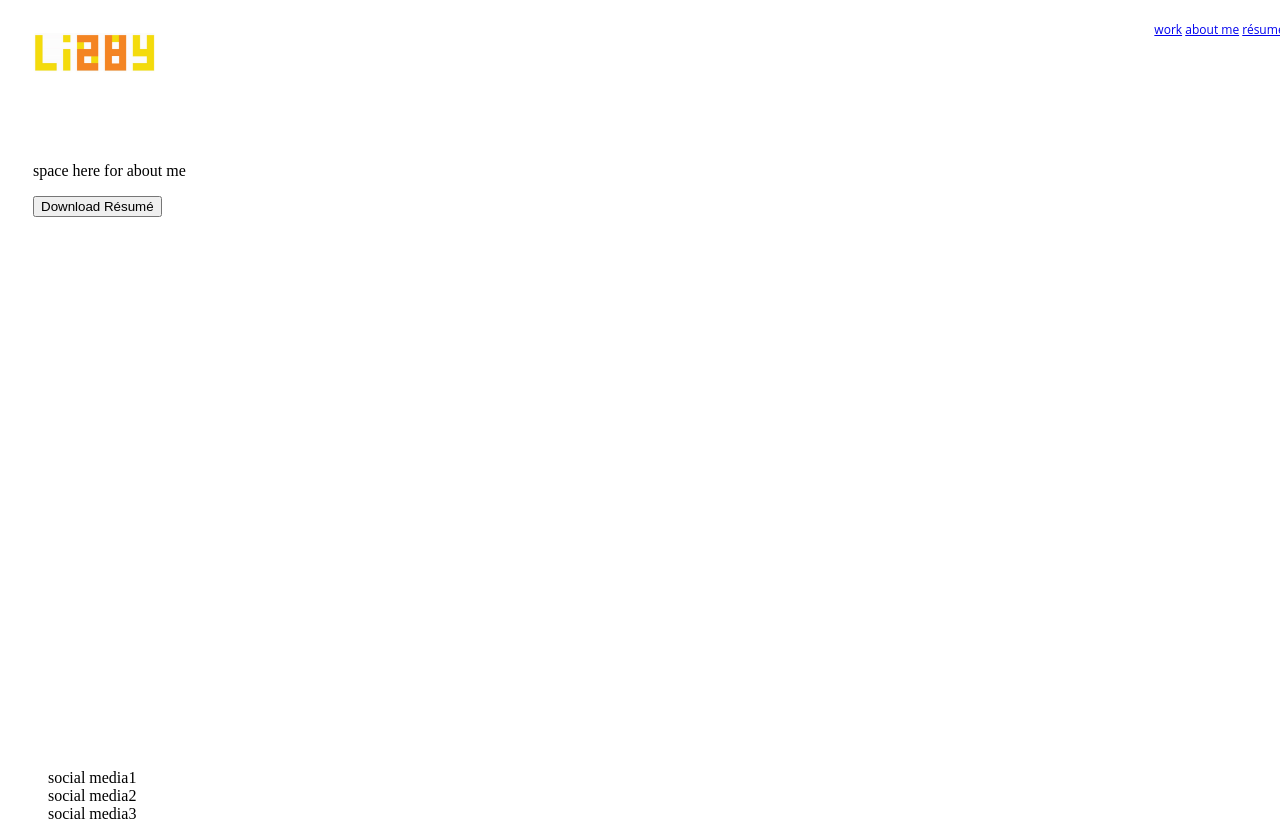
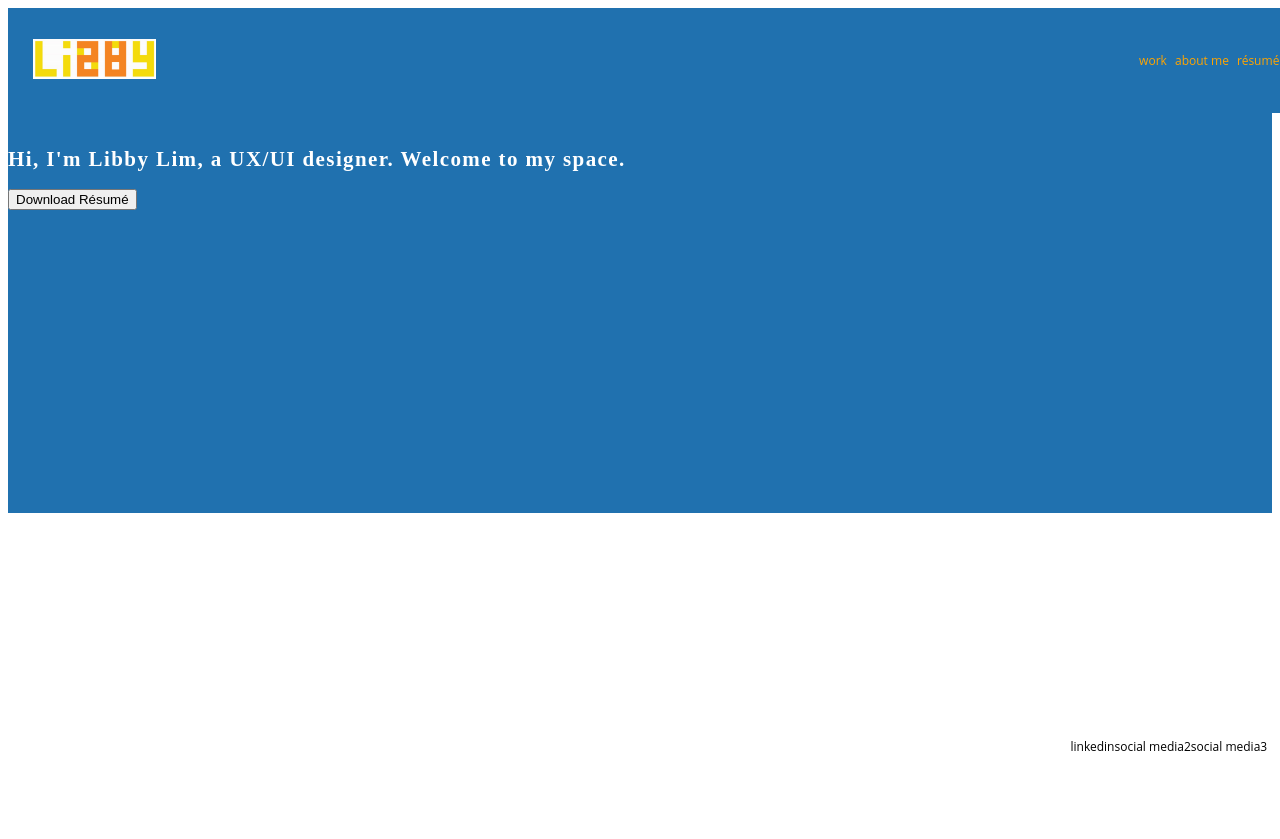
Before and after one commit to lililibsterr/UX_UI_HW_17, a plain HTML site: page index.html in a window 1280 px wide. After the commit the page ends 800 px from the top, so only its background shows below. Drawn offline with Linux system fonts and the light colour scheme.

Commit message:
Content and Footer
*Added blue background
*Font style of hero
*Footer block

```diff
--- a/css/style.css
+++ b/css/style.css
@@ -1,7 +1,12 @@
+/*header menu*/
 .navigation-head {
     width:100%;
+    height:80px;
     padding:1%;
     display:flex;
+    align-items: center;
+    position: relative;
+    background-color: #2071AF;
 }
 
 .logo {
@@ -10,23 +15,8 @@
 }
 
 .menu {
-    text-align: right;
-    width:100%;
-    justify-content: center;
-}
-
-.heroImg {
-    height:600px;
-    padding: 25px;
-}
-
-/* footer */
-.social-media {
-    padding: center;
-    list-style: none;
-}
-
-.menu {
+    position: absolute;
+    right:0;
     letter-spacing: 0em;
     font-family: Open Sans;
     font-weight: 400;
@@ -34,5 +24,48 @@
     font-size: 12px;
     /* letter-spacing: .10em; */
     text-transform: lowercase;
-    color:yellow;
+    padding: 1%;
 }
+
+a {
+    color: orange;
+    text-decoration: none;
+    cursor: pointer;
+    margin-right: 5px;
+}
+/* a:link {color:#FFFAFA;}      /* unvisited link */
+/* a:visited {color:#FFFAFA;}  /* visited link */
+/* a:hover {color:#FFFAFA;}  /* mouse over link */
+/* a:active {color:#FFFAFA;}  /* selected link */
+
+/*main content*/
+.content {
+    background-color: #2071AF;
+    font-family: 'Arapey';
+    color: white;
+    font-size: 14px;
+    height: 400px;
+    letter-spacing: .10em;
+}
+
+.heroImg {
+    height:600px;
+    /*padding: 0; */
+}
+
+/* footer */
+.social-media {
+    padding: center;
+    list-style: none;
+    position: absolute;
+    display:flex;
+    right:0;
+
+    font-family: Open Sans;
+    font-weight: 400;
+    font-style: normal;
+    font-size: 12px;
+    /* letter-spacing: .10em; */
+    text-transform: lowercase;
+    padding: 1%;
+}
--- a/index.html
+++ b/index.html
@@ -22,14 +22,14 @@
     <section class="heroImg">
         <div class="content">
             <img src="">
-            <p>space here for about me</p>
+            <h2>Hi, I'm Libby Lim, a UX/UI designer. Welcome to my space.</h2>
             <button>Download Résumé</button>
         </div>
     </section>
 
     <footer>
         <ul class="social-media">
-            <li>social media1</li>
+            <li>LinkedIn</li>
             <li>social media2</li>
             <li>social media3</li>
         </ul>
```
